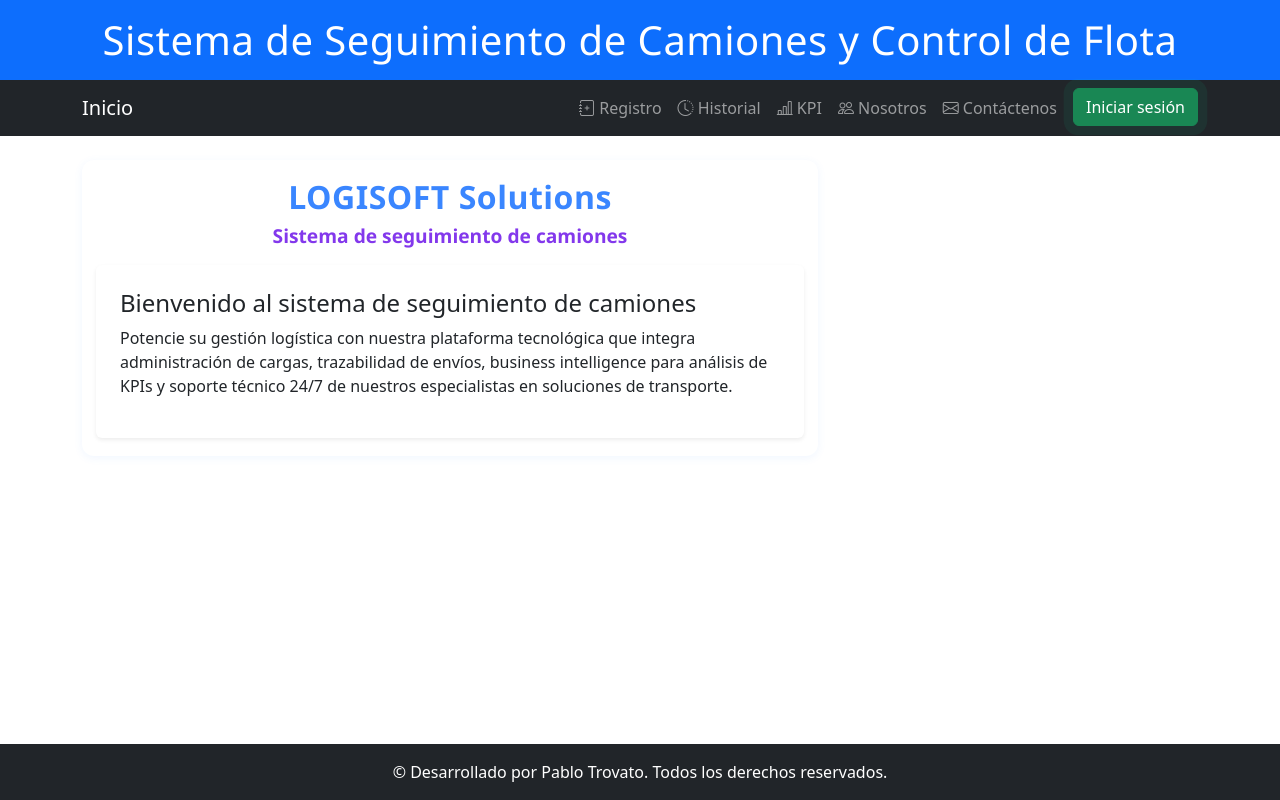
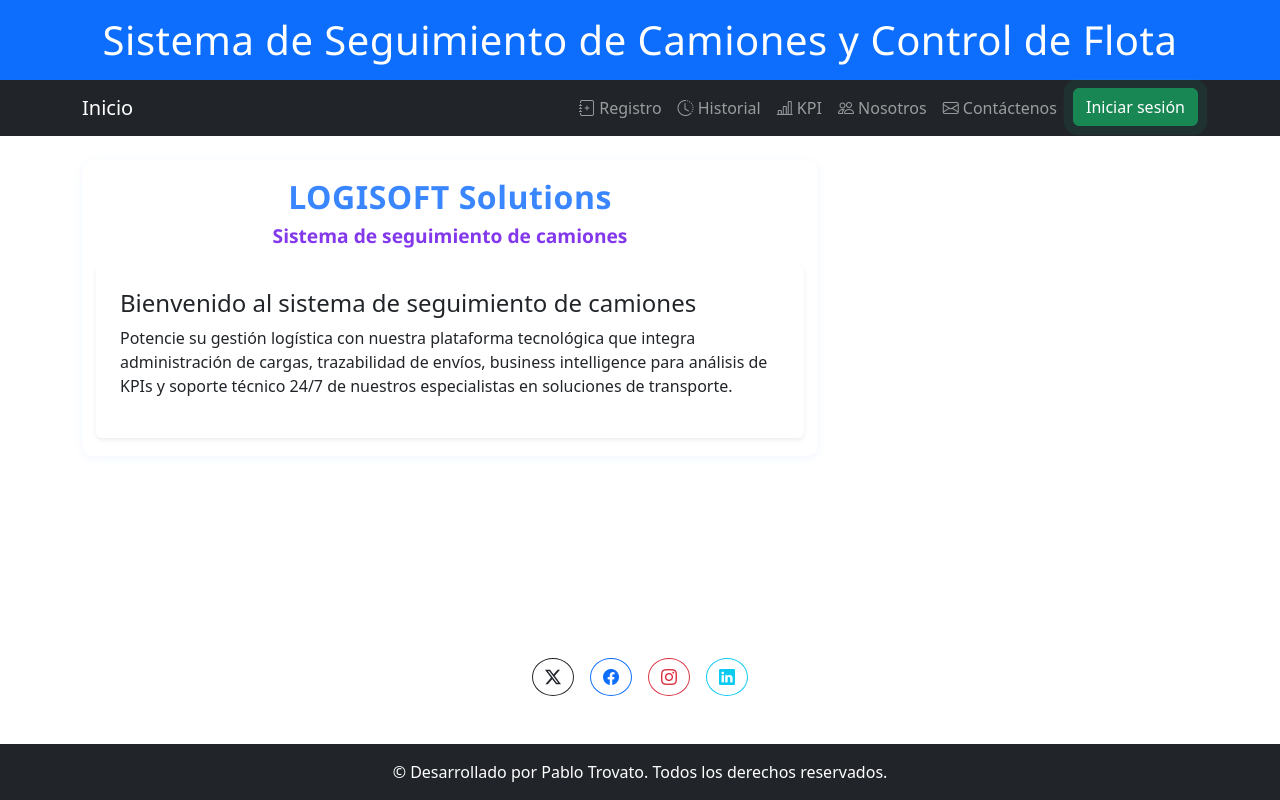
Before and after one commit to Pablotrv/Logisoft-Proyecto, a plain HTML site: page index.html in a window 1280 px wide. Drawn offline with nearby package versions, Linux system fonts and the light colour scheme.

Commit message:
modificacion en index agregando iconos de redes sociales

```diff
--- a/index.html
+++ b/index.html
@@ -134,6 +134,44 @@
         </section>
       </div>
     </main>
+    <div class="d-flex justify-content-center gap-3 my-4">
+      <a
+        href="https://x.com/"
+        target="_blank"
+        rel="noopener"
+        class="btn btn-outline-dark rounded-circle"
+        title="X (Twitter)"
+      >
+        <i class="bi bi-twitter-x"></i>
+      </a>
+      <a
+        href="https://facebook.com/"
+        target="_blank"
+        rel="noopener"
+        class="btn btn-outline-primary rounded-circle"
+        title="Facebook"
+      >
+        <i class="bi bi-facebook"></i>
+      </a>
+      <a
+        href="https://instagram.com/"
+        target="_blank"
+        rel="noopener"
+        class="btn btn-outline-danger rounded-circle"
+        title="Instagram"
+      >
+        <i class="bi bi-instagram"></i>
+      </a>
+      <a
+        href="https://linkedin.com/"
+        target="_blank"
+        rel="noopener"
+        class="btn btn-outline-info rounded-circle"
+        title="LinkedIn"
+      >
+        <i class="bi bi-linkedin"></i>
+      </a>
+    </div>
     <footer
       class="bg-dark text-white text-center py-3 mt-4"
       style="width: 100vw; position: relative; left: 0"
```
